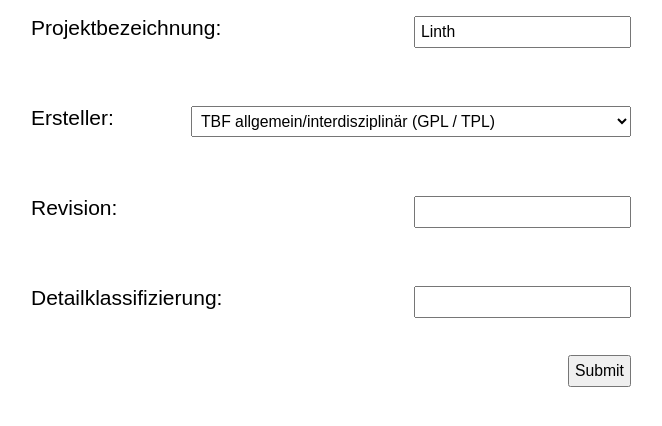
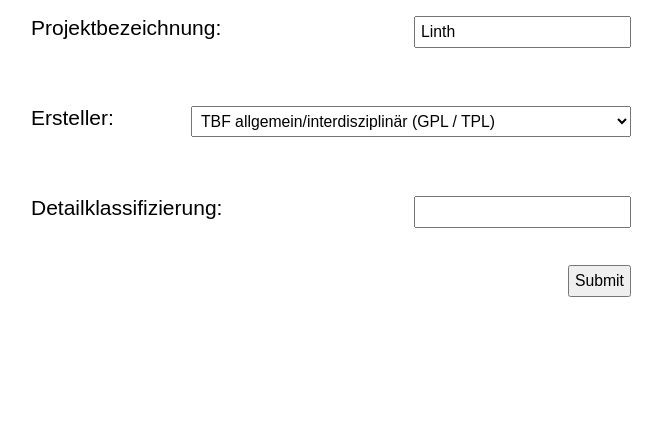
Before and after one commit to e-pallad/tbf_, a PHP site: page / in a window 1280 px wide. Shown: the part 243-669 px from the top of the page, without its empty margins (309-971 px from the left). Run offline with PHP 8.4, Linux system fonts and the light colour scheme.

Commit message:
removed revision

```diff
--- a/index.php
+++ b/index.php
@@ -40,13 +40,13 @@
         $revision = mysqli_real_escape_string($conn, $_POST['revision']);
         $doctype = mysqli_real_escape_string($conn, $_POST['doctype']);
 
-        $insertid = "INSERT INTO dokumentennummer (project, creator, id, revision, doctype) VALUES ('$project', '$creator', '$id', '$revision', '$doctype')";
+        $insertid = "INSERT INTO dokumentennummer (project, creator, id, doctype) VALUES ('$project', '$creator', '$id', '$doctype')";
         $conn->query($insertid);
 
         if ($conn->connect_errno) {
           $message = "Irgendwas lief schief, mit folgender Fehlernummer: " . $conn->connect_errno;
         } else {
-          $message = "Erfolgreich! Das Dokument hat diesen Namen: <br>".$project."-".$creator."-".$id."-".$revision."-".$doctype."-";
+          $message = "Erfolgreich! Das Dokument hat diesen Namen: <br>".$project."-".$creator."-".$id."-".$doctype."-";
         }
       }
     ?>
@@ -75,7 +75,6 @@
           };
           ?>
           </select></p><br>
-        <p>Revision: <input type="number" name="revision" /></p><br>
         <p>Detailklassifizierung: <input type="text" name="doctype" /></p><br>
         <input type="submit" name="submit" />
       </form>
```
